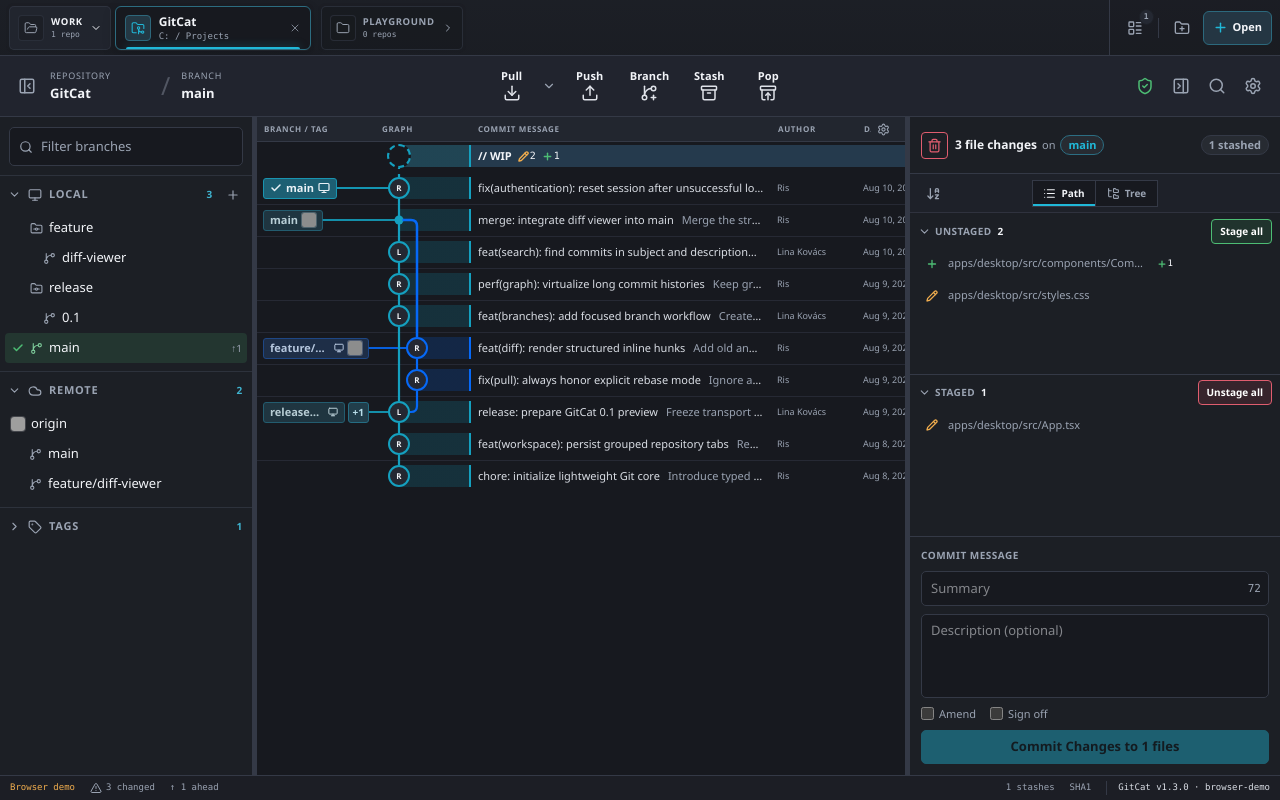
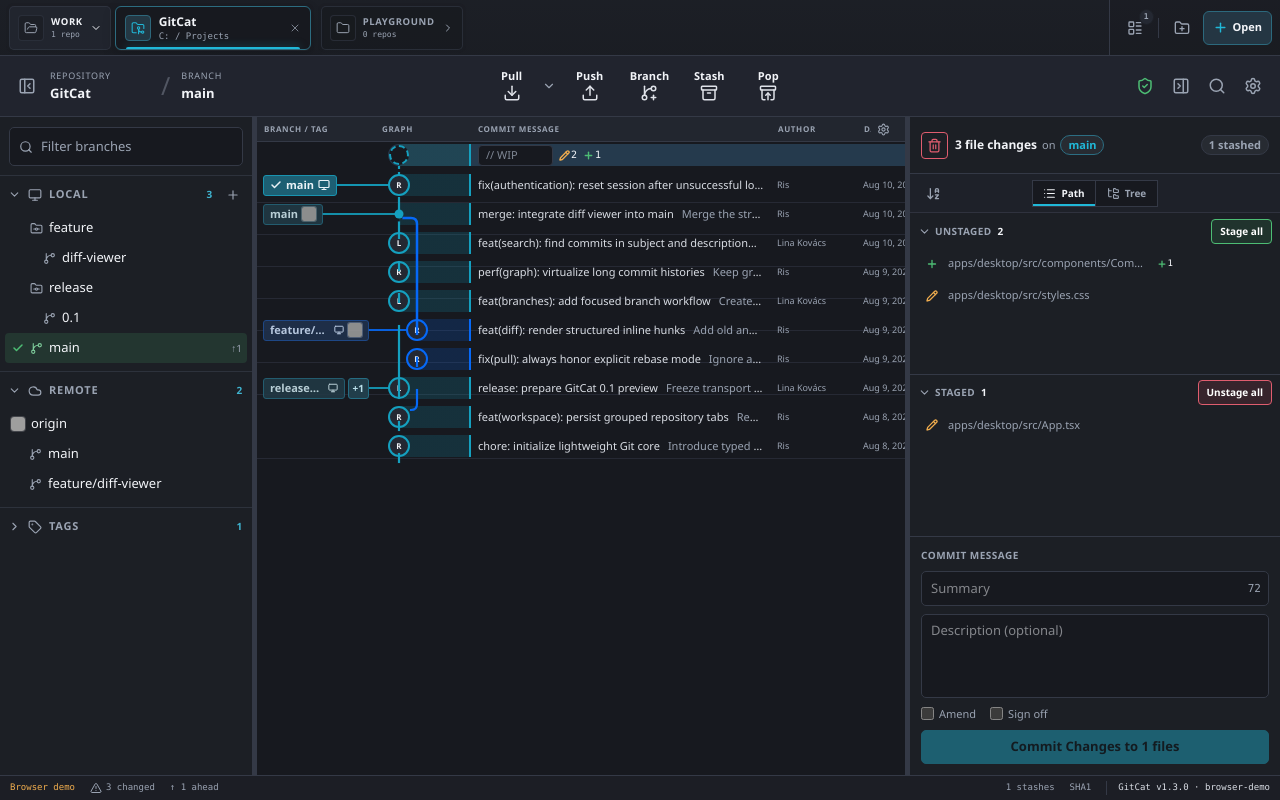
Before and after one commit to RisDN/gitcat, a React (Vite) app in the folder apps/desktop/: page / in a window 1280 px wide. Built offline with nearby package versions, Linux system fonts and the light colour scheme; grey boxes are pictures that could not be loaded.

Commit message:
feat: edit the commit summary inline on the WIP row

```diff
--- a/apps/desktop/src/App.tsx
+++ b/apps/desktop/src/App.tsx
@@ -76,7 +76,7 @@
     const pendingSelectionRef = useRef<{ index: number; subject: string } | null>(null);
     const [wipSelected, setWipSelected] = useState(false);
     const [wipTitleHint, setWipTitleHint] = useState<string | null>(null);
-    const wipRowRef = useRef<HTMLButtonElement>(null);
+    const wipRowRef = useRef<HTMLDivElement>(null);
     const [details, setDetails] = useState<Awaited<ReturnType<typeof gitcatApi.commitDetails>> | null>(null);
     const [commitActions, setCommitActions] = useState<CommitActionAvailability[]>([]);
     const [diff, setDiff] = useState<FileDiff | null>(null);
@@ -822,8 +822,10 @@
                             setDiffMode={setDiffMode}
                             setSearchOpen={setSearchOpen}
                             setSearchQuery={setSearchQuery}
+                            setWipDraftMessage={(message) => updateActiveCommitDraft({ ...activeCommitDraft, message })}
                             settings={persisted.settings}
                             snapshot={snapshot}
+                            wipDraftMessage={activeCommitDraft.message}
                             wipLane={wipLane}
                             wipRowRef={wipRowRef}
                             wipRowStyle={wipRowStyle}
--- a/apps/desktop/src/app/HistoryPane.tsx
+++ b/apps/desktop/src/app/HistoryPane.tsx
@@ -58,10 +58,12 @@
     setDiffMode: (mode: DiffViewMode) => void;
     setSearchOpen: (open: boolean) => void;
     setSearchQuery: (query: string) => void;
+    setWipDraftMessage: (message: string) => void;
     settings: AppSettings;
     snapshot: RepositorySnapshot | null;
+    wipDraftMessage: string;
     wipLane: number;
-    wipRowRef: React.RefObject<HTMLButtonElement | null>;
+    wipRowRef: React.RefObject<HTMLDivElement | null>;
     wipRowStyle: React.CSSProperties;
     wipSelected: boolean;
     wipStats: FileChangeCounts;
@@ -106,8 +108,10 @@
     setDiffMode,
     setSearchOpen,
     setSearchQuery,
+    setWipDraftMessage,
     settings,
     snapshot,
+    wipDraftMessage,
     wipLane,
     wipRowRef,
     wipRowStyle,
@@ -171,24 +175,46 @@
                         }}
                     >
                     {worktreeReachable ? (
-                        <button
+                        <div
+                            aria-label="Working copy changes"
                             className={`gc-wip-row ${wipSelected ? "gc-wip-row--selected" : ""}`}
                             onClick={selectWip}
                             onKeyDown={(event) => {
+                                if (event.target !== event.currentTarget) return;
                                 if (event.key === "ArrowDown") {
                                     event.preventDefault();
                                     selectFirstCommitFromWip();
+                                    return;
+                                }
+                                if (event.key === "Enter" || event.key === " ") {
+                                    event.preventDefault();
+                                    selectWip();
                                 }
                             }}
                             ref={wipRowRef}
                             style={wipRowStyle}
-                            type="button"
+                            tabIndex={0}
                         >
                             {columns.refs ? <span className="gc-wip-row__refs" /> : null}
                             {columns.graph ? <span className="gc-wip-row__rail"><i /></span> : null}
                             {columns.message ? (
                                 <span className="gc-wip-row__message">
-                                    <strong>{wipTitleHint ?? "// WIP"}</strong>
+                                    <span
+                                        className="gc-wip-row__summary"
+                                        data-value={wipDraftMessage || (wipTitleHint ?? "// WIP")}
+                                    >
+                                        <input
+                                            aria-label="Commit summary"
+                                            onChange={(event) => setWipDraftMessage(event.target.value)}
+                                            onClick={(event) => event.stopPropagation()}
+                                            onFocus={() => { if (!wipSelected) selectWip(); }}
+                                            onKeyDown={(event) => event.stopPropagation()}
+                                            placeholder={wipTitleHint ?? "// WIP"}
+                                            size={1}
+                                            type="text"
+                                            value={wipDraftMessage}
+                                        />
+                                    </span>
                                     <ChangeCountSummary counts={wipStats} size="md" />
                                     {columns.author ? null : conflictBadge}
                                 </span>
@@ -196,7 +222,7 @@
                             {columns.author ? <span className="min-w-0">{conflictBadge}</span> : null}
                             {columns.date ? <span /> : null}
                             {columns.sha ? <span /> : null}
-                        </button>
+                        </div>
                     ) : null}
                     {history ? (
                         <CommitGraph
--- a/apps/desktop/src/app/useCommitSelection.ts
+++ b/apps/desktop/src/app/useCommitSelection.ts
@@ -17,7 +17,7 @@
     setSelectedPath: Dispatch<SetStateAction<string | undefined>>;
     setSelectedWorktreeFile: Dispatch<SetStateAction<{ path: string; staged: boolean } | null>>;
     setWipSelected: Dispatch<SetStateAction<boolean>>;
-    wipRowRef: RefObject<HTMLButtonElement | null>;
+    wipRowRef: RefObject<HTMLDivElement | null>;
     wipSelected: boolean;
 }
 
--- a/apps/desktop/src/styles.css
+++ b/apps/desktop/src/styles.css
@@ -42,7 +42,11 @@
   --gc-lane-7: #f2ca33;
   --gc-lane-8: #7bd938;
   --gc-lane-9: #2ece9d;
-  --gc-row-gap: 4px;
+  --gc-row-gap: 3px;
+  /* The WIP row needs more clearance than a commit row so its dashed node
+     and the first commit node do not swallow the connector between them.
+     Mirrored by WIP_GAP in CommitGraph.tsx. */
+  --gc-wip-row-gap: 4px;
 }
 
 @theme inline {
@@ -255,6 +259,12 @@
   stroke-dasharray: 4 5;
 }
 
+/* The WIP connector is a short run, so it uses a tighter dash than the stash
+   edges to still read as a dashed line. */
+.gc-commit-graph__edge--wip {
+  stroke-dasharray: 3 3;
+}
+
 .gc-commit-graph__edge--lane-0 { stroke: var(--gc-lane-0); }
 .gc-commit-graph__edge--lane-1 { stroke: var(--gc-lane-1); }
 .gc-commit-graph__edge--lane-2 { stroke: var(--gc-lane-2); }
@@ -292,14 +302,14 @@
 
 .gc-commit-row,
 .gc-wip-row {
-  @apply relative h-7 cursor-default rounded;
+  @apply relative h-6.5 cursor-default rounded;
 }
 
 .gc-wip-row {
   --gc-branch-row-origin: 131px;
   --gc-row-branch-color: var(--gc-lane-0);
-  @apply w-full bg-transparent p-0 text-left text-foreground;
-  margin-bottom: var(--gc-row-gap);
+  @apply w-full cursor-pointer bg-transparent p-0 text-left text-foreground;
+  margin-bottom: var(--gc-wip-row-gap);
 }
 
 .gc-commit-row:hover .gc-commit-row__decorations {
@@ -391,7 +401,7 @@
 .gc-commit-row__graph-slot--lane-9 { --gc-graph-slot-color: var(--gc-lane-9); }
 
 .gc-wip-row__rail i {
-  @apply absolute top-1/2 z-[3] h-6 w-6 -translate-x-1/2 -translate-y-1/2 rounded-full border-2 border-dashed bg-background;
+  @apply absolute top-1/2 z-[3] h-5 w-5 -translate-x-1/2 -translate-y-1/2 rounded-full border-2 border-dashed bg-background;
   left: var(--gc-wip-lane-x, 24px);
   border-color: var(--gc-graph-slot-color);
 }
@@ -400,7 +410,38 @@
   @apply flex min-w-0 items-center gap-[6px] overflow-hidden whitespace-nowrap px-[7px];
 }
 
-.gc-wip-row__message strong { @apply text-[11px]; }
+/*
+ * The summary field sizes itself to its own text: the wrapper is an inline grid
+ * whose ::after mirrors the typed value in the same cell as the input, so the
+ * widest of the two drives the width. Pure CSS, no measuring pass.
+ */
+.gc-wip-row__summary {
+  @apply inline-grid h-[21px] max-w-full flex-[0_1_auto] cursor-text items-center overflow-hidden rounded-[4px] border border-border bg-background px-[7px] text-[11px] leading-[1.2] text-foreground;
+  min-width: 75px;
+}
+
+.gc-wip-row__summary::after,
+.gc-wip-row__summary input {
+  @apply col-start-1 row-start-1 w-auto min-w-0 whitespace-pre text-[11px] leading-[1.2];
+  font: inherit;
+}
+
+.gc-wip-row__summary::after {
+  @apply invisible;
+  content: attr(data-value);
+}
+
+.gc-wip-row__summary input {
+  @apply w-full cursor-text border-0 bg-transparent p-0 text-foreground outline-0;
+}
+
+.gc-wip-row__summary input::placeholder {
+  color: color-mix(in srgb, var(--gc-muted) 80%, transparent);
+}
+
+.gc-wip-row__summary:focus-within {
+  border-color: var(--gc-accent);
+}
 .gc-wip-row__change-icon { @apply shrink-0 text-warning [stroke-width:2.5]; }
 .gc-wip-row small { @apply overflow-hidden text-ellipsis text-[9px] text-muted; }
 
```
